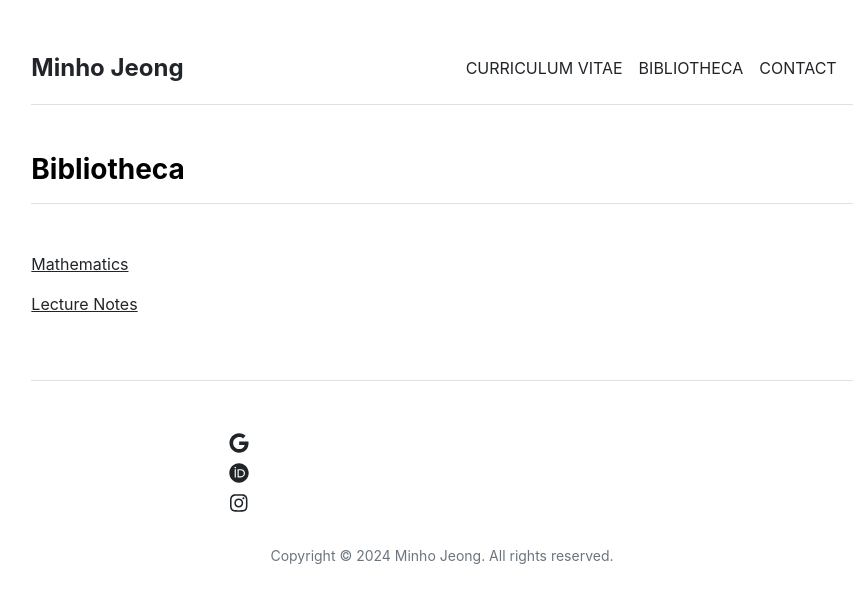
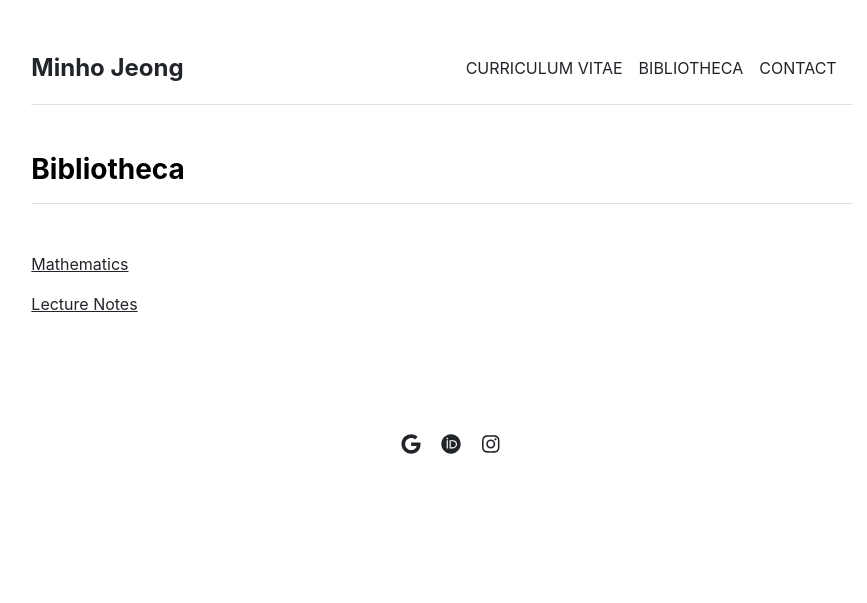
Before and after one commit to mino-jeong/mino-jeong.github.io, a Jekyll site: the page built from bibliotheca.md, in a window 1280 px wide. Shown: the top 603 px of the page, without its empty margins (198-1065 px from the left). Built offline with Jekyll 4.4.1, drawn with Linux system fonts in a browser that asks for light colours.

Commit message:
Update footer.html

```diff
--- a/_includes/footer.html
+++ b/_includes/footer.html
@@ -1,10 +1,27 @@
-<footer class="pt-5 my-5 text-muted border-top" style="text-align: center; margin:0 auto;">
-  <div class="row">
-    <div class="col-sm-6 text-end social-media-icons">
-      {% for item in site.data.settings.social %}
-        <center><a href="{{ item.link }}" class="ms-3 fs-5"><i class="fab fa-{{ item.icon }}"></i></a></center>
-      {% endfor %}
-    </div>
+<html>
+<head>
+  <meta charset="utf-8">
+  <meta name="viewport" content="width=device-width">
+  <title>JS Bin</title>
+  <style>
+    .footer-list-item {
+      list-style-type: none;
+      display: inline-block;
+    }
+
+    .footer-list {
+      padding: 50px 0;
+      text-align: center;
+    }
+  </style>
+</head>
+<body>
+  <div class="footer">
+    <ul class="footer-list">
+      <li class="footer-list-item"><a href="mailto:2430412@bsis.hs.kr" class="ms-3 fs-5"><i class="fab fa-google"></i></a></li>
+      <li class="footer-list-item"><a href="https://orcid.org/0009-0000-6873-5271" class="ms-3 fs-5"><i class="fab fa-orcid"></i></a></li>
+      <li class="footer-list-item"><a href="https://www.instagram.com/w5xry" class="ms-3 fs-5"><i class="fab fa-instagram"></i></a></li>
+    </ul>
   </div>
-  <small><br>Copyright &copy; 2024 Minho Jeong. All rights reserved.</small>
-</footer>
+</body>
+</html>
```
